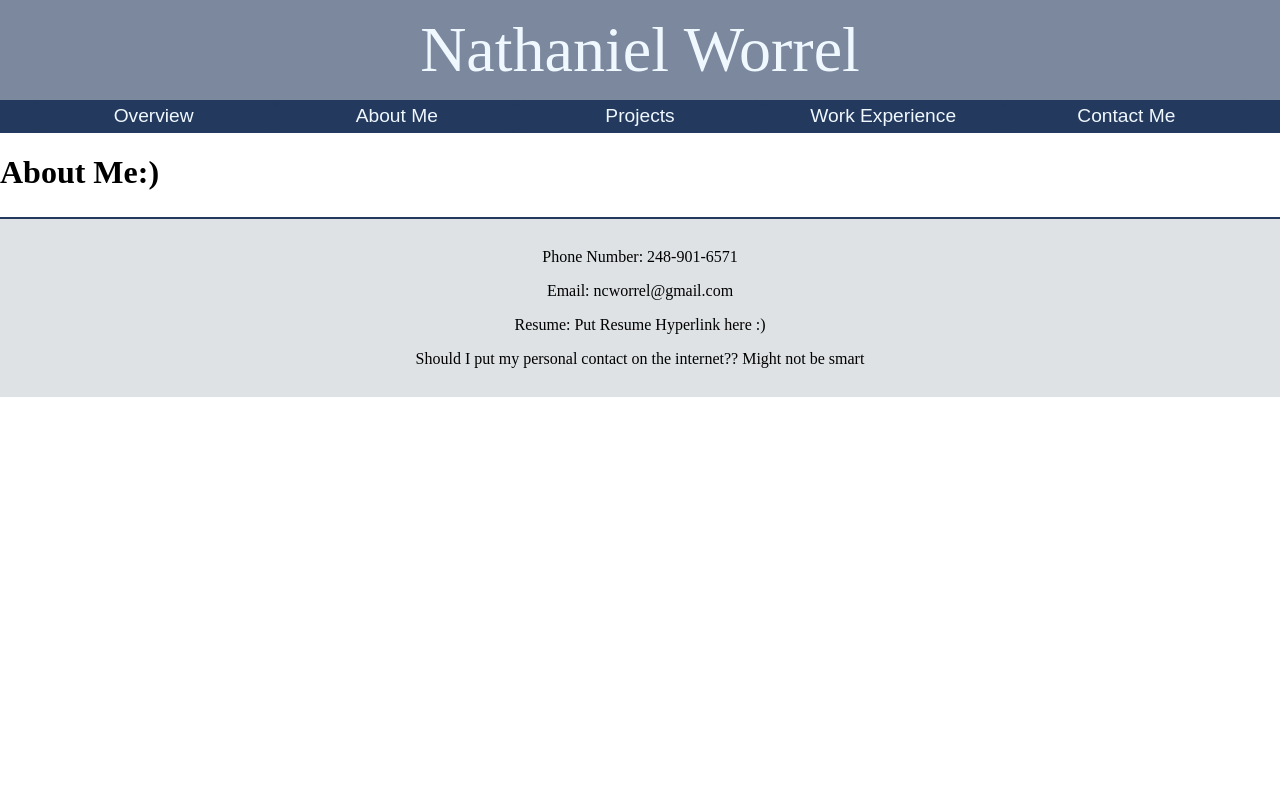
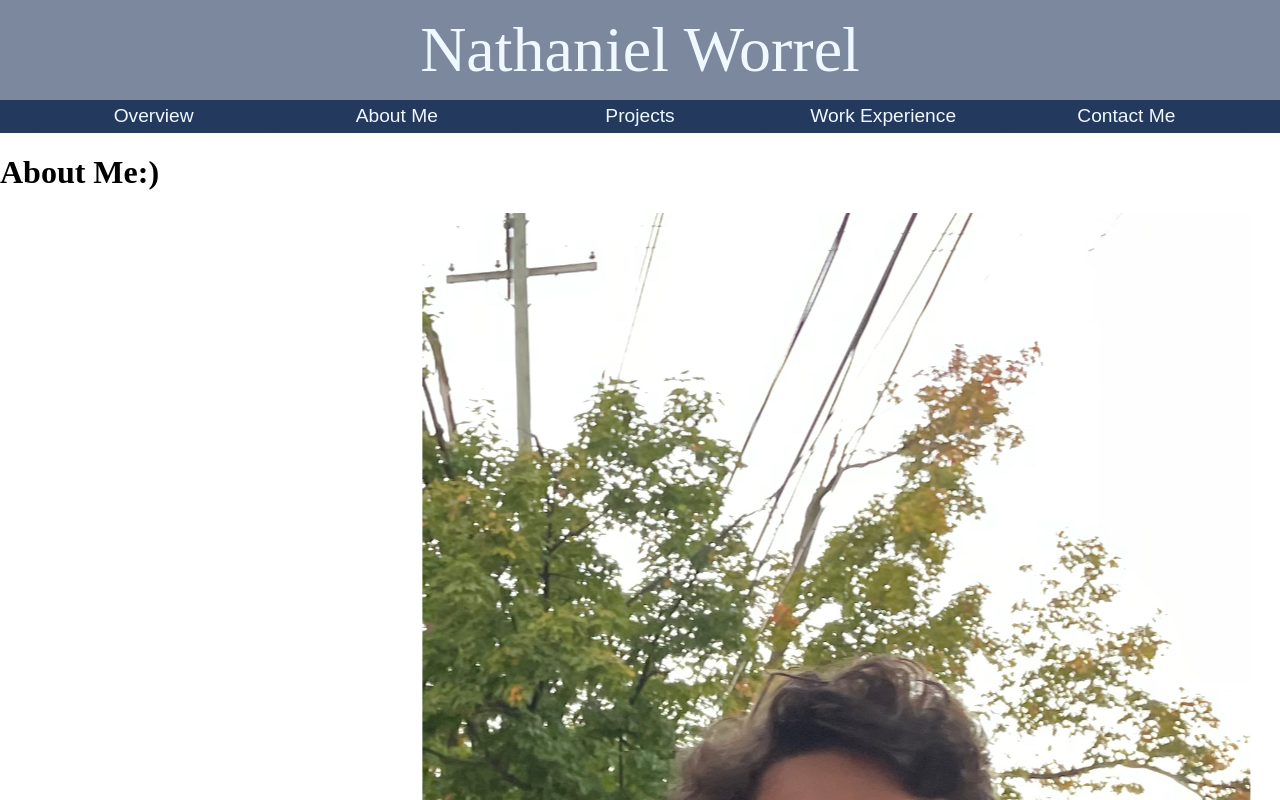
Before and after one commit to nathanworrel/nathanworrel, a React (Create React App) app in the folder client/: page /AboutMe in a window 1280 px wide. Shown: the top 800 px of the page. Built offline with nearby package versions, Linux system fonts and the light colour scheme.

Commit message:
added slideshow to about me

```diff
--- a/client/package.json
+++ b/client/package.json
@@ -12,6 +12,7 @@
     "react-router": "^6.3.0",
     "react-router-dom": "^6.3.0",
     "react-scripts": "^4.0.3",
+    "react-slideshow-image": "^4.0.2",
     "typescript": "~4.1.5"
   },
   "scripts": {
--- a/client/src/aboutMePage/AboutMe.tsx
+++ b/client/src/aboutMePage/AboutMe.tsx
@@ -1,5 +1,6 @@
 import {Header} from "../generalComponents/header/Header";
 import {Footer} from "../generalComponents/footer/Footer";
+import {Slideshow} from "./Slideshow";
 
 function AboutMe() {
     return(
@@ -7,6 +8,7 @@ function AboutMe() {
             <Header/>
             <h1>About Me:)</h1>
             <div>
+                <Slideshow/>
             </div>
             <Footer/>
         </main>
--- /dev/null
+++ b/client/src/aboutMePage/Slideshow.tsx
@@ -0,0 +1,33 @@
+import React from 'react';
+import { Slide } from 'react-slideshow-image';
+import 'react-slideshow-image/dist/styles.css'
+import photo from "./FacePhoto.jpg";
+
+const slideImages = [
+    {
+        url: photo,
+        caption: 'Slide 1'
+    },
+    {
+        url: photo,
+        caption: 'Slide 2'
+    },
+    {
+        url: photo,
+        caption: 'Slide 3'
+    },
+];
+
+export const Slideshow = () => {
+    return (
+        <div className="slide-container">
+            <Slide>
+                {slideImages.map((slideImage, index)=> (
+                    <div className="each-slide" key={index}>
+                        <img src={slideImage.url}></img>
+                    </div>
+                ))}
+            </Slide>
+        </div>
+    )
+}
```
Also changed, not shown: client/src/aboutMePage/FacePhoto.jpg (added), 1 other file (tests, documents, lock files or other folders).
